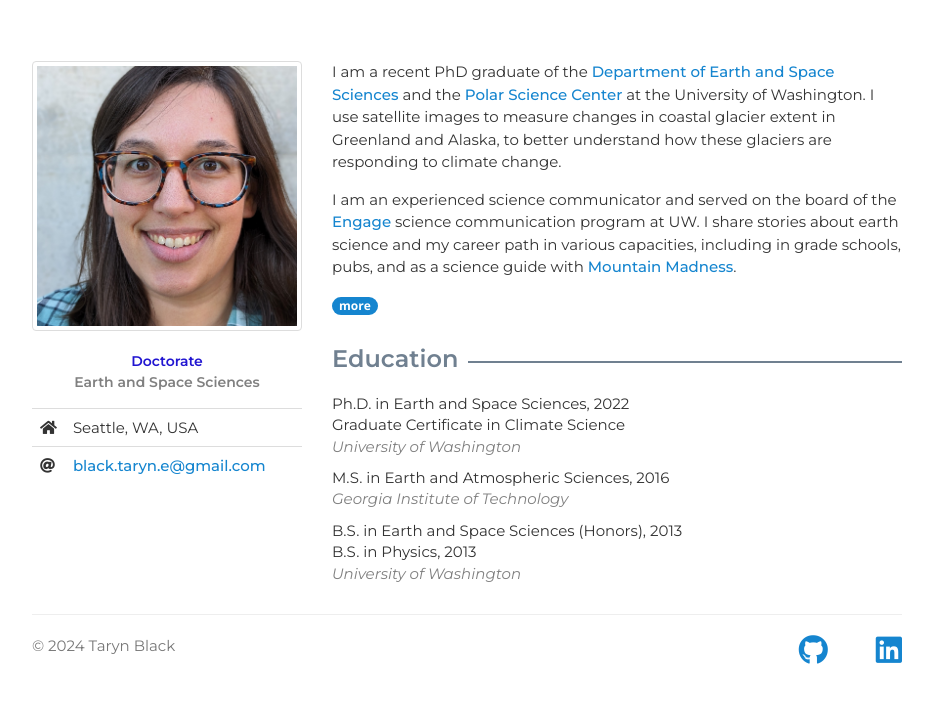
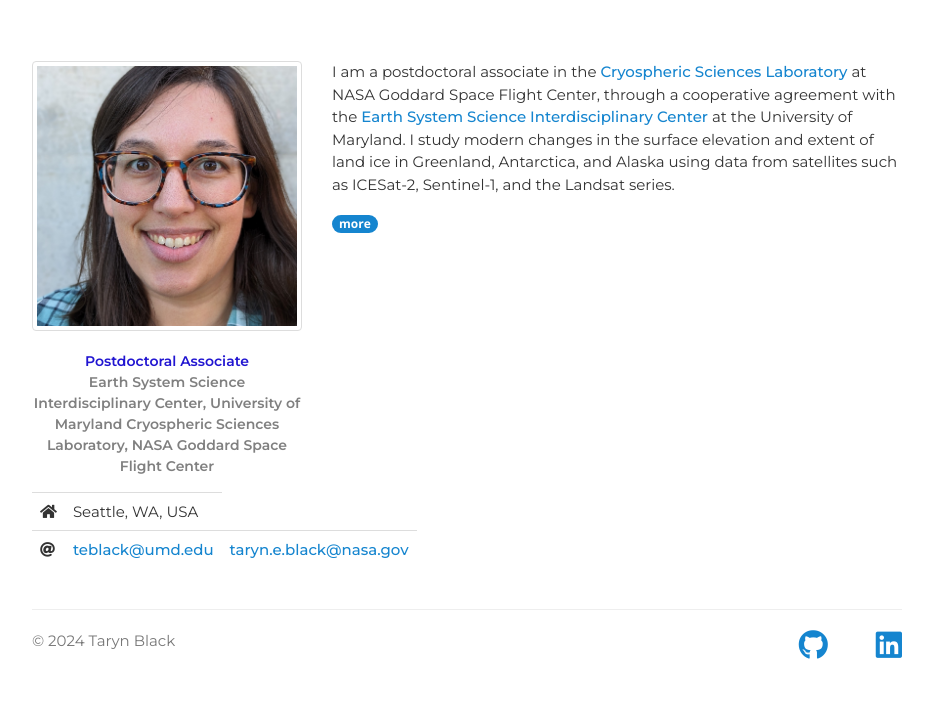
Before and after one commit to tarynblack/tarynblack.github.io, a Jekyll site: the page built from index.html, in a window 1280 px wide, cut to the strip 86-789 px from the top of the page. Shown: the whole strip, without its empty margins (173-1106 px from the left). Built offline with Jekyll 4.4.1, drawn with Linux system fonts in a browser that asks for light colours; nearby versions of some CDN libraries; a style sheet for code colours, icons or effects is not loaded.

Commit message:
update main page with postdoc info

```diff
--- a/index.html
+++ b/index.html
@@ -7,17 +7,16 @@ title: Home | Taryn Black
       <div class="col-sm-4">
         <img class="center-block img img-responsive img-thumbnail" src="/img/headshot_square.jpg" alt="Image of Taryn Black">
 
-        <p id="title">Doctorate<br>
-          <span id="program">Earth and Space Sciences</span>
+        <p id="title">Postdoctoral Associate<br>
+          <span id="program">Earth System Science Interdisciplinary Center, University of Maryland</span>
+          <span id="program">Cryospheric Sciences Laboratory, NASA Goddard Space Flight Center</span>
         </p>
 
         <table class="table" id="contact-table">
           <tbody>
             <tr>
               <td style="width:30px"><i class="fas fa-home"></i></td>
-              <td>
-                Seattle, WA, USA
-              </td>
+              <td>Seattle, WA, USA</td>
             </tr>
             <!-- <tr>
               <td><i class="fas fa-phone"></i></td>
@@ -25,7 +24,8 @@ title: Home | Taryn Black
             </tr> -->
             <tr>
               <td><i class="fas fa-at"></i></td>
-              <td><a href="mailto:black.taryn.e@gmail.com">black.taryn.e@gmail.com</a></td>
+              <td><a href="mailto:teblack@umd.edu">teblack@umd.edu</a></td>
+              <td><a href="mailto:taryn.e.black@nasa.gov">taryn.e.black@nasa.gov</a></td>
             </tr>
             <!-- <tr>
               <td><i class="fas fa-envelope"></i></td>
@@ -41,28 +41,20 @@ title: Home | Taryn Black
         </table>
 
       </div>
+
       <div class="col-sm-8">
 
-        <p>I am a recent PhD graduate of the <a href="https://www.ess.washington.edu/" target="_blank">Department of Earth and Space Sciences</a> and the <a href="http://psc.apl.uw.edu/" target="_blank">Polar Science Center</a> at the University of Washington. I use satellite images to measure changes in coastal glacier extent in Greenland and Alaska, to better understand how these glaciers are responding to climate change.</p> <!--See <a href="projects.html">Projects</a> for more information about my current work.</p> -->
+        <p>I am a postdoctoral associate in the <a href="https://science.gsfc.nasa.gov/earth/cryosphere/" target="_blank">Cryospheric Sciences Laboratory</a> at NASA Goddard Space Flight Center, through a cooperative agreement with the <a href="https://webhost.essic.umd.edu/" target="_blank">Earth System Science Interdisciplinary Center</a> at the University of Maryland. I study modern changes in the surface elevation and extent of land ice in Greenland, Antarctica, and Alaska using data from satellites such as ICESat-2, Sentinel-1, and the Landsat series.</p>
 
-	      <p>I am an experienced science communicator and served on the board of the <a href="https://www.engage-science.space/" target="_blank">Engage</a> science communication program at UW. I share stories about earth science and my career path in various capacities, including in grade schools, pubs, and as a science guide with <a href="https://mountainmadness.com/" target="_blank">Mountain Madness</a>.</p>
-
-        <div id="read-more">
+        <!-- <div id="read-more">
 
           <p>I have a general background in geology and physics, with project experience spanning several subdisciplines of earth science. Prior to pursuing glaciology research, I earned an M.S. in Earth and Atmospheric Sciences, during which I studied the behavior of unsteady explosive volcanic eruptions using computational fluid dynamics models.</p>
 
-          <!-- <p>My current projects include: seasonal and multi-decadal variability of Greenland outlet glaciers, with Ian Joughin of UW-APL-PSC; role of glacier variability for polar bear habitat in SE Greenland, with Kristin Laidre of UW-APL-PSC and Twila Moon of CU-Boulder; cataloguing glacier retreat in Kenai Fjords National Park, with Deb Kurtz of the U.S. National Park Service; and developing TermPicks, a comprehensive database of glacier terminus data, with Ginny Catania and Sophie Goliber of UT-Austin and others.</p> -->
-
-        </div>
+        </div> -->
         <!-- .read-more -->
 
-
-        <!-- If you don't want a 'read more' section, simple delete the entire span class below -->
-        <span class="badge" id="badge-more">more</span>
-
-
+        <div id="read-more">
           <h3 class="push-down-3"><span>Education</span></h3>
-
           <ul id="education">
             <li>
               Ph.D. in Earth and Space Sciences, 2022<br>
@@ -78,8 +70,13 @@ title: Home | Taryn Black
               B.S. in Physics, 2013 <br>
               <span class="university"><em>University of Washington</em></span>
             </li>
+          </ul>
+        </div>
+        <!-- .read-more -->
 
-        </ul>
+        <!-- If you don't want a 'read more' section, simple delete the entire span class below -->
+        <span class="badge" id="badge-more">more</span>
+
 
       </div>
     </div>
```
Lines whose indentation alone changed are shown as unchanged.
